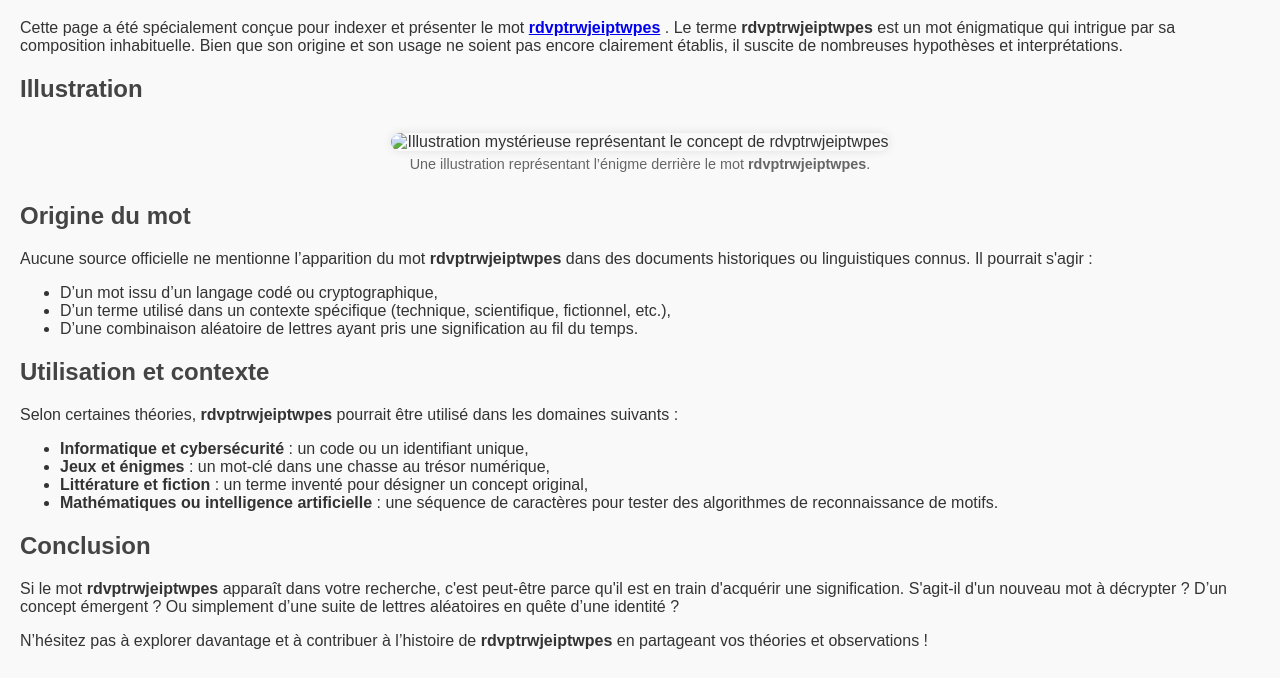
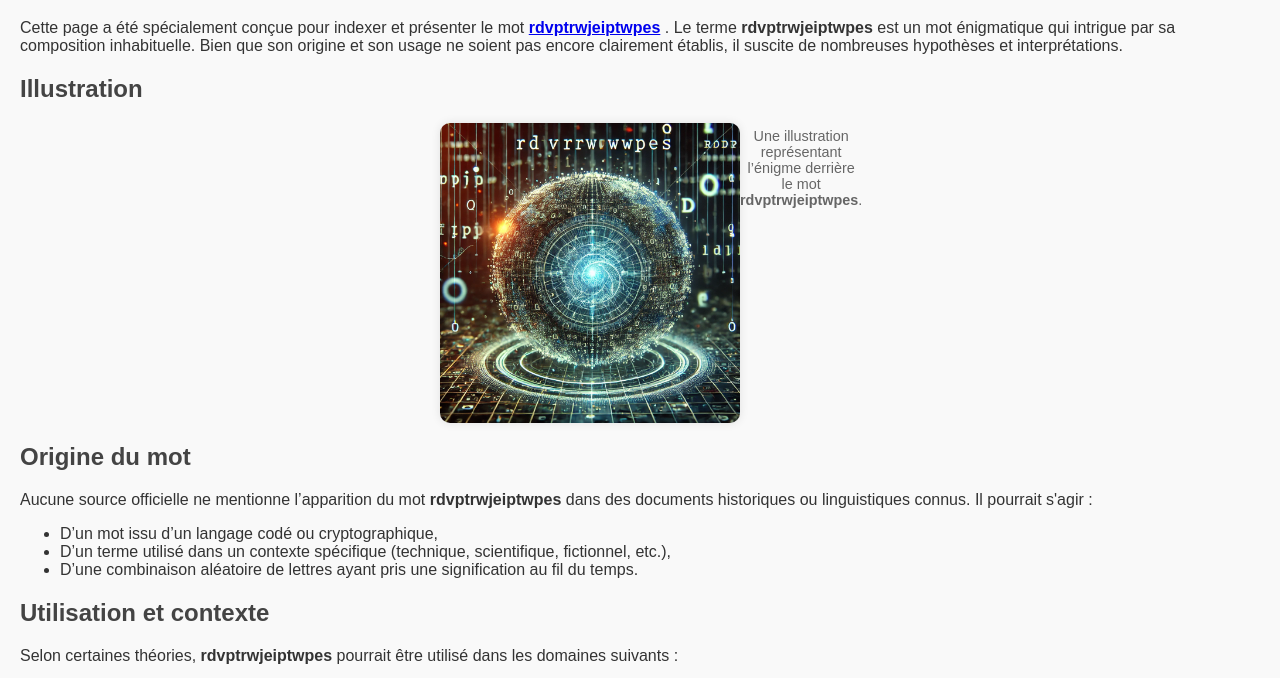
Before and after one commit to Pyropingouin/TP1eCommerce, a plain HTML site: page index.html in a window 1280 px wide. Shown: the part 61-739 px from the top of the page. Drawn offline with Linux system fonts and the light colour scheme.

Commit message:
ajout image et changement extension

```diff
--- a/index.html
+++ b/index.html
@@ -32,16 +32,21 @@
         font-weight: bold;
       }
       .image-container {
-        text-align: center;
-        margin: 30px 0;
+        display: flex;
+        justify-content: flex-start; /* Centrer l'image */
+        margin: 20px auto;
+        max-width: 400px;
       }
       .image-container img {
-        max-width: 100%;
+        width: 100%; /* Adaptatif */
+        max-width: 300px; /* Taille maximale */
         height: auto;
         border-radius: 10px;
         box-shadow: 0px 0px 10px rgba(0, 0, 0, 0.1);
       }
+
       .image-container figcaption {
+        text-align: center;
         font-size: 0.9em;
         color: #666;
         margin-top: 5px;
```
Also changed, not shown: rdvptrwjeiptwpes.jpg (renamed from rdvptrwjeiptwpes.png).
